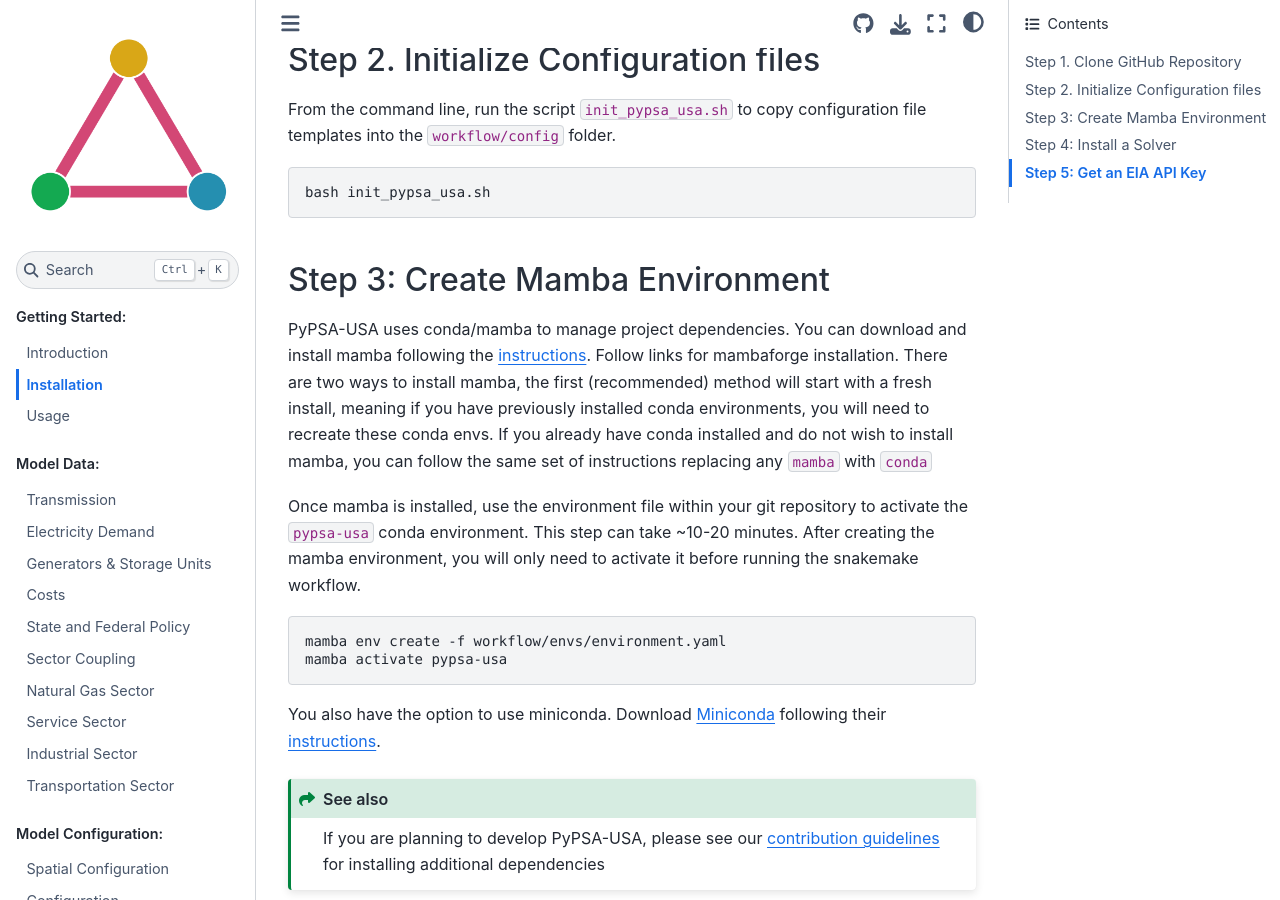
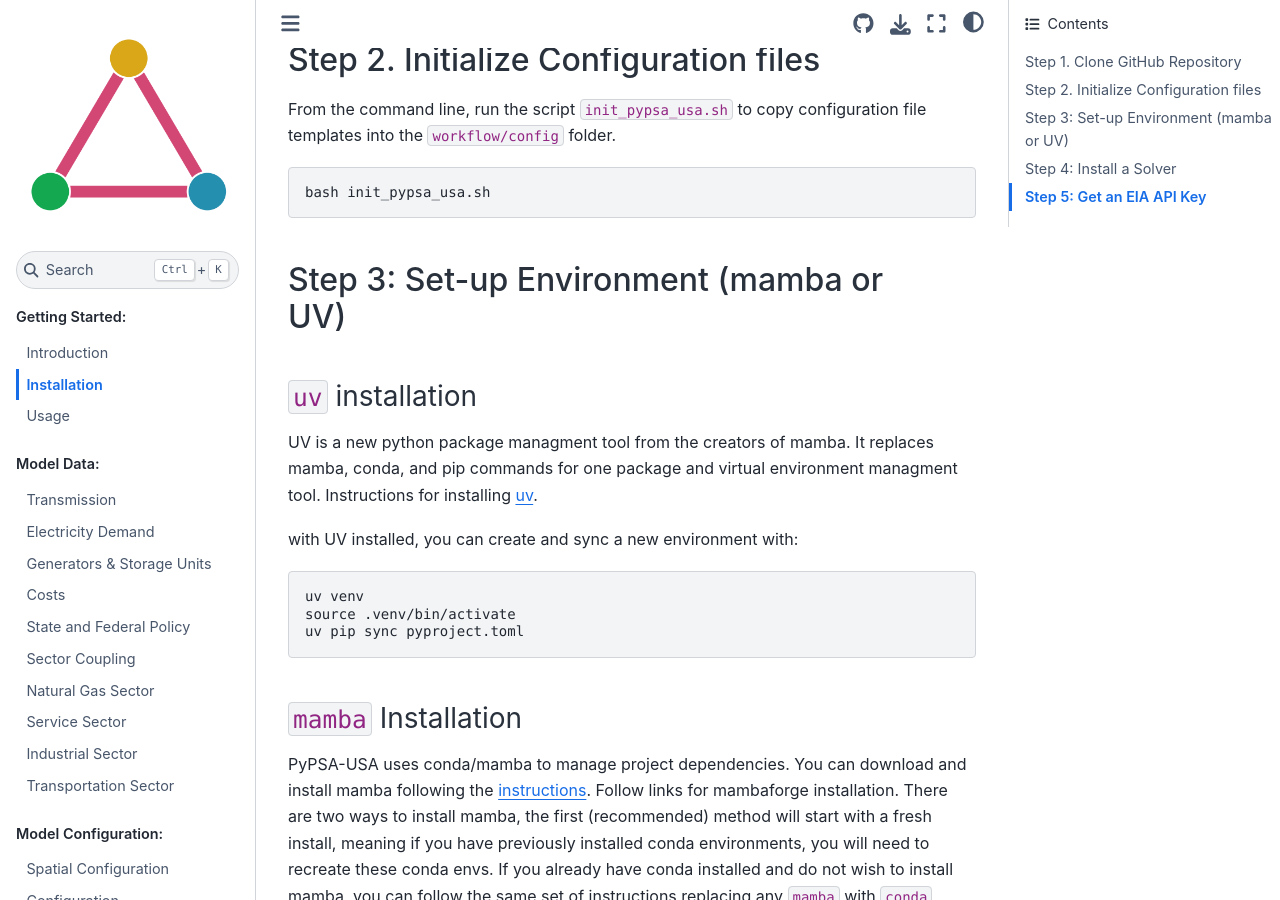
Before and after one commit to PyPSA/pypsa-usa, a Sphinx documentation site: the page built from docs/source/about-install.md, in a window 1280 px wide and 900 px high, scrolled down 657 px. Built offline with Sphinx 7.4.7 and the Sphinx Book theme 1.1.4, drawn with Linux system fonts in a browser that asks for light colours.

````diff
--- a/docs/source/about-install.md
+++ b/docs/source/about-install.md
@@ -27,7 +27,21 @@ templates into the `workflow/config` folder.
 bash init_pypsa_usa.sh
 ```
 
-## Step 3: Create Mamba Environment
+## Step 3: Set-up Environment (mamba or UV)
+
+### `uv` installation
+
+UV is a new python package managment tool from the creators of mamba. It replaces mamba, conda, and pip commands for one package and virtual environment managment tool. Instructions for installing [uv](https://docs.astral.sh/uv/getting-started/installation/).
+
+with UV installed, you can create and sync a new environment with:
+
+```console
+uv venv
+source .venv/bin/activate
+uv pip sync pyproject.toml
+```
+
+### `mamba` Installation
 
 PyPSA-USA uses conda/mamba to manage project dependencies. You can download and install mamba following the [instructions](https://mamba.readthedocs.io/en/latest/mamba-installation.html). Follow links for mambaforge installation. There are two ways to install mamba, the first (recommended) method will start with a fresh install, meaning if you have previously installed conda environments, you will need to recreate these conda envs. If you already have conda installed and do not wish to install mamba, you can follow the same set of instructions replacing any `mamba` with `conda`
 
@@ -39,6 +53,9 @@ mamba activate pypsa-usa
 ```
 
 You also have the option to use miniconda. Download [Miniconda](https://docs.conda.io/en/latest/miniconda.html) following their [instructions](https://docs.conda.io/en/latest/miniconda.html).
+
+
+
 
 ```{seealso}
 If you are planning to develop PyPSA-USA, please see our [contribution guidelines](./contributing.md#code-contributions) for installing additional dependencies
--- a/pyproject.toml
+++ b/pyproject.toml
@@ -24,8 +24,11 @@ readme = "README.md"
 dependencies = [
     "atlite==0.3.0",
     "cartopy==0.23.0",
+    "dask==2024.12.0",
+    "dask-expr==1.1.20",
     "descartes==1.1.0",
     "dill>=0.3.9",
+    "distributed==2024.12.0",
     "duckdb==0.10.0",
     "geopandas==1.0.1",
     "geopy==2.4.0",
````
Also changed, not shown: docs/source/about-usage.md (+7 -2 lines), 2 other files.
